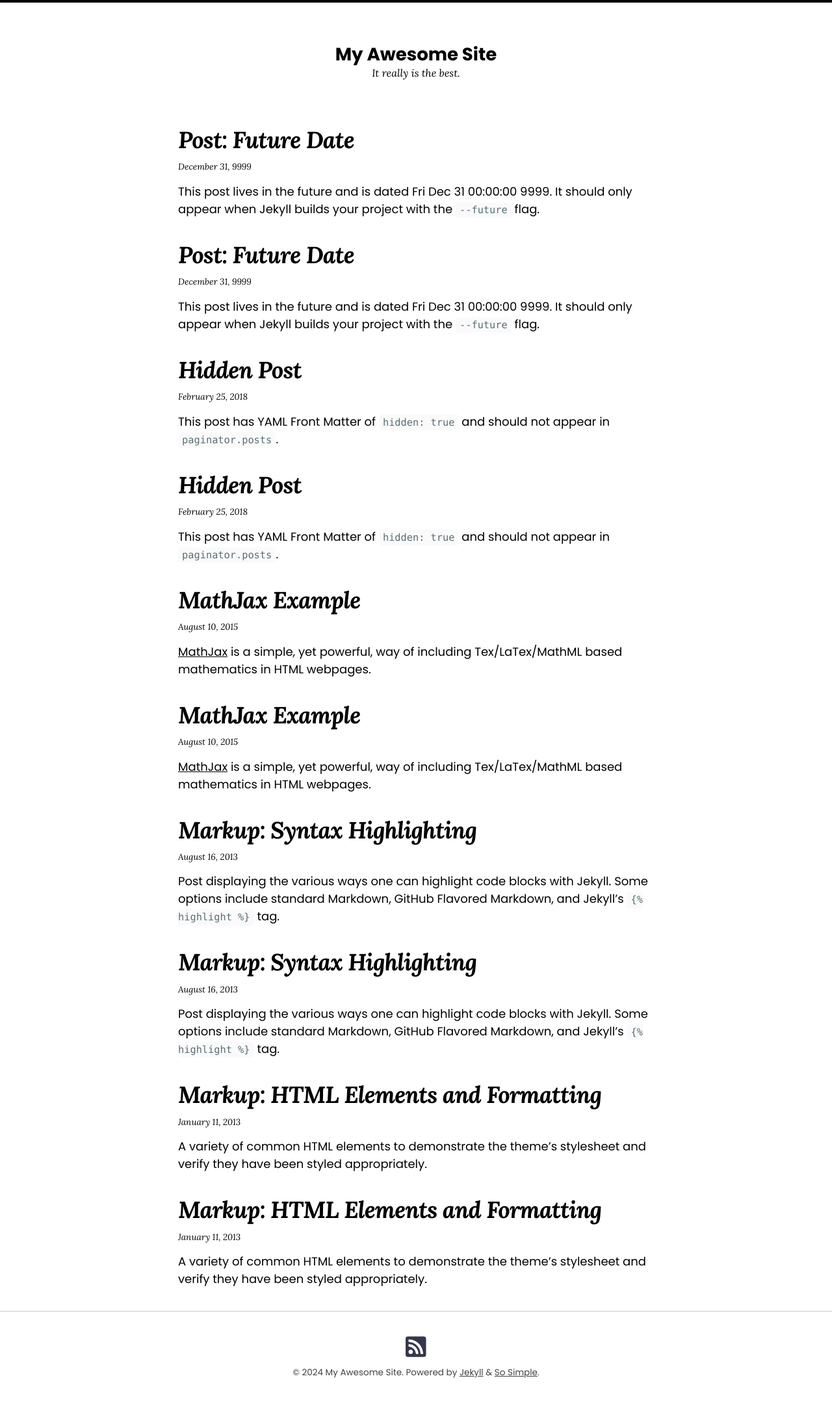
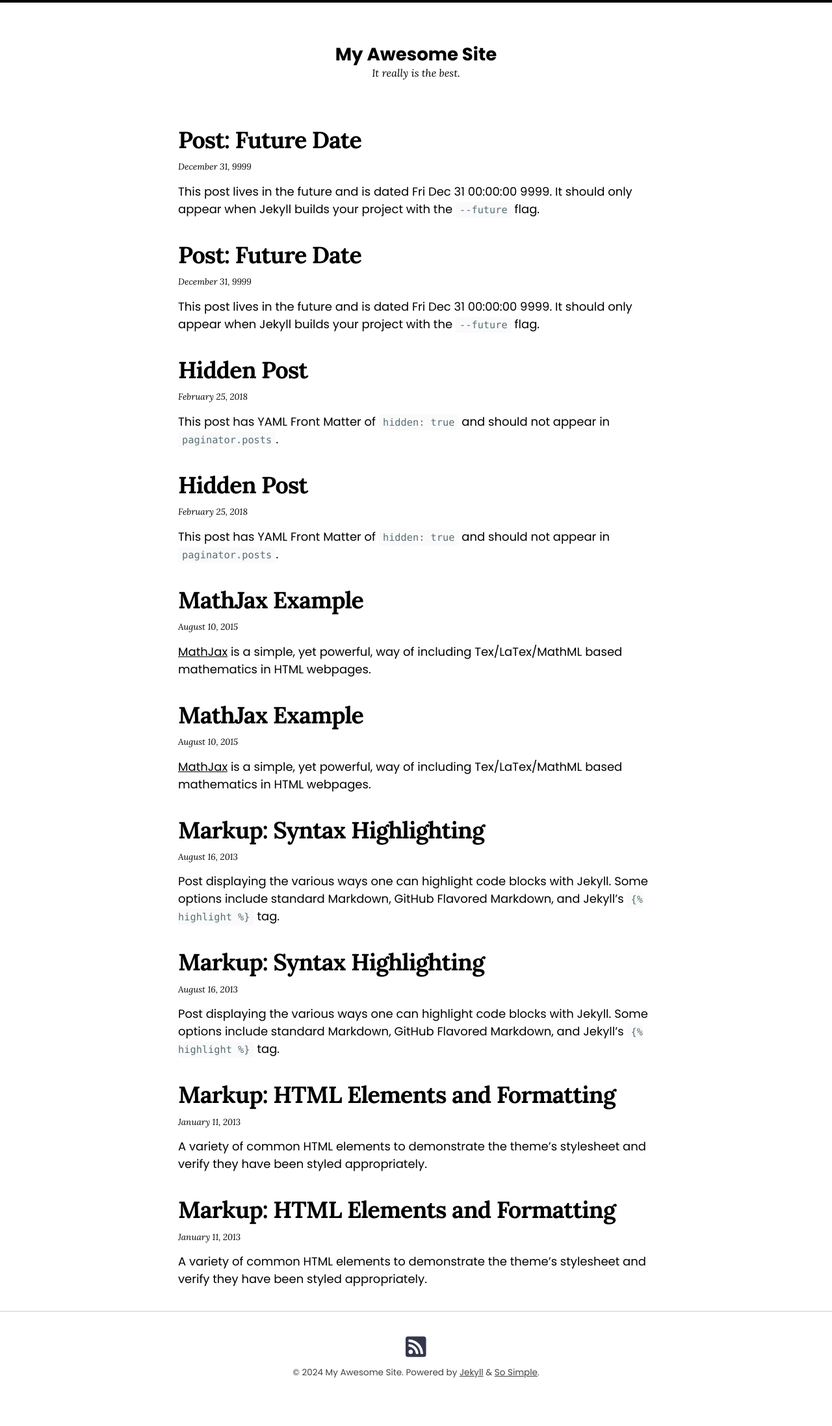
Before and after one commit to tsusanto/gt, a Jekyll site: the page built from index.md, in a window 1280 px wide. Shown: the whole page at 65% size. Built offline with Jekyll 4.4.1, drawn with Linux system fonts in a browser that asks for light colours; nearby versions of some CDN libraries.

Commit message:
Update _entries.scss

```diff
--- a/_sass/so-simple/_entries.scss
+++ b/_sass/so-simple/_entries.scss
@@ -25,7 +25,7 @@
   margin-bottom: 0.5rem;
   font-family: $title-font-family;
   font-weight: $entry-title-weight;
-  font-style: italic;
+  font-style: bold;
   letter-spacing: -1px;
   word-wrap: break-word; /* break long words that could overflow */
 
```
